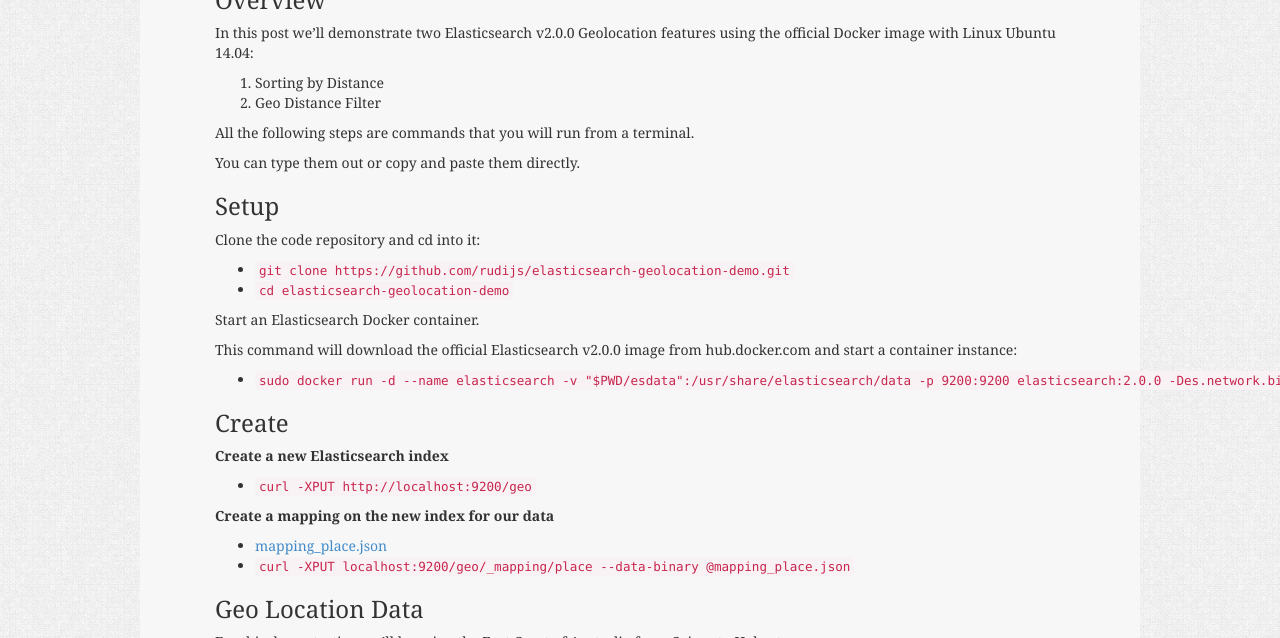
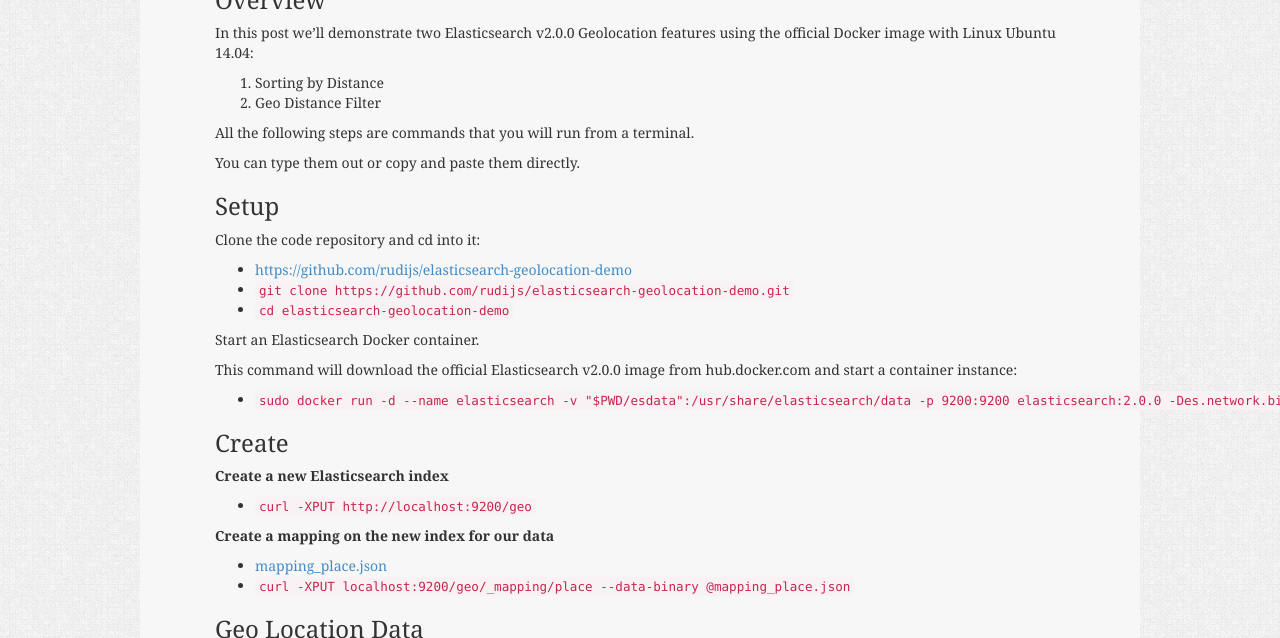
Before and after one commit to rudijs/rudijs.github.io, a Jekyll site: the page built from _posts/2015-10-24-docker-elasticsearch-v2-geolocation-sort-and-filter.markdown, in a window 1280 px wide and 900 px high, scrolled down 343 px, cut to the strip 0-638 px from the top of the window. Built offline with Jekyll 4.4.1, drawn with Linux system fonts in a browser that asks for light colours; Markdown is read by kramdown in place of the engine named in the settings; comment, search, counter and statistics services are not loaded; some of the changed lines change nothing that is shown.

Commit message:
Add link to github repo

```diff
--- a/_posts/2015-10-24-docker-elasticsearch-v2-geolocation-sort-and-filter.markdown
+++ b/_posts/2015-10-24-docker-elasticsearch-v2-geolocation-sort-and-filter.markdown
@@ -21,6 +21,7 @@
 
 Clone the code repository and cd into it:
 
+- [https://github.com/rudijs/elasticsearch-geolocation-demo](https://github.com/rudijs/elasticsearch-geolocation-demo)
 - `git clone https://github.com/rudijs/elasticsearch-geolocation-demo.git`
 - `cd elasticsearch-geolocation-demo`
 
```
